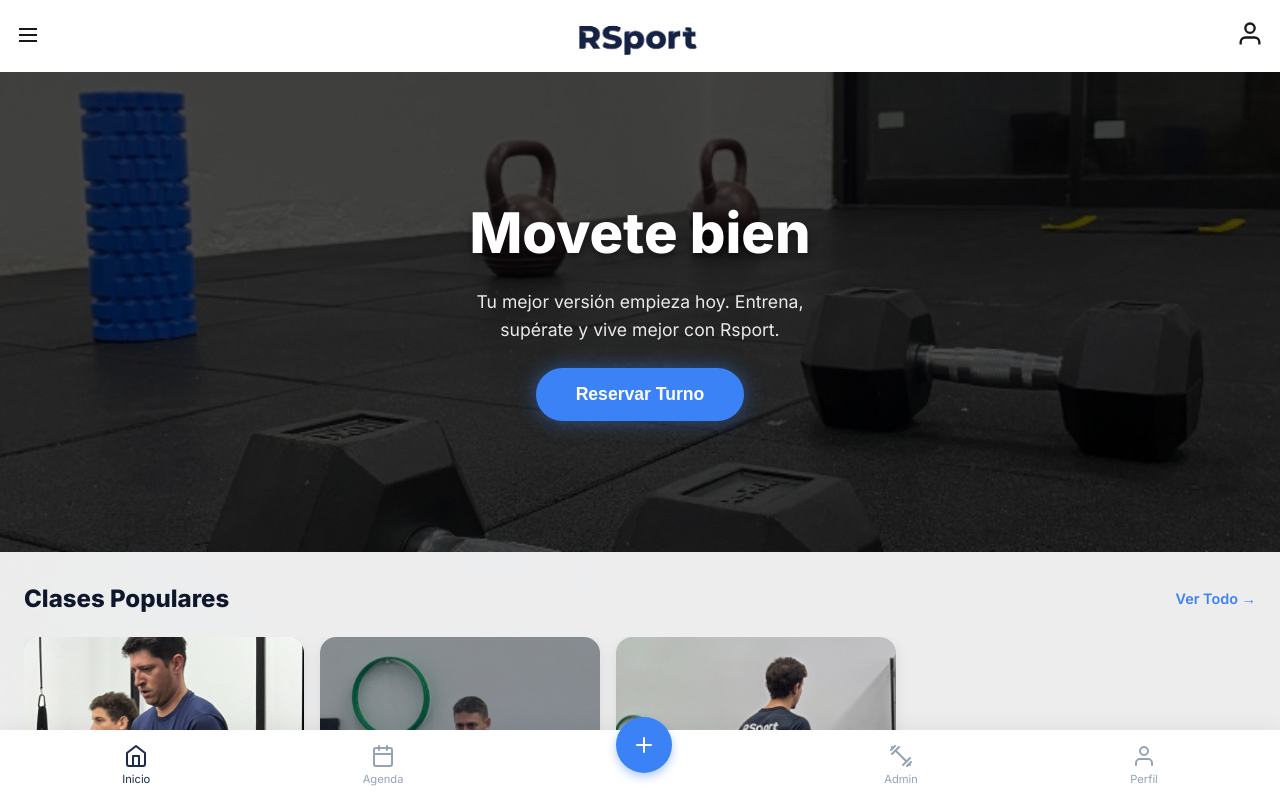
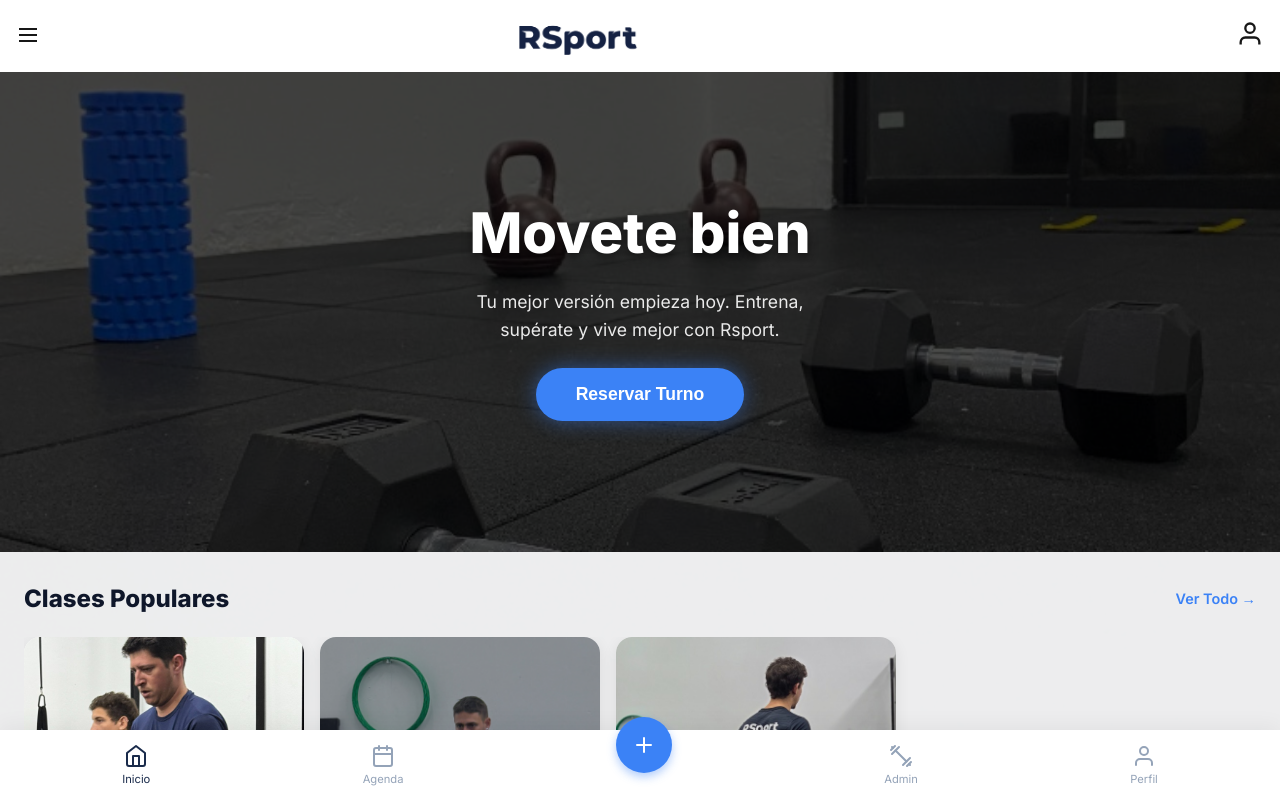
Before and after one commit to Rsport/Rsport-2026, a Next.js app: page / in a window 1280 px wide. Shown: the top 800 px of the page. Built offline with nearby package versions, Linux system fonts and the light colour scheme.

Commit message:
Add files via upload

```diff
--- a/components/ui/Header.tsx
+++ b/components/ui/Header.tsx
@@ -40,7 +40,15 @@ export const Header = () => {
                                 alt="Rsport Logo"
                                 width="120"
                                 height="40"
-                                className={styles.logoImage}
+                                className={`${styles.logoImage} ${styles.logoLight}`}
+                                style={{ objectFit: 'contain' }}
+                            />
+                            <img
+                                src="/assets/logo_white.png"
+                                alt="Rsport Logo"
+                                width="120"
+                                height="40"
+                                className={`${styles.logoImage} ${styles.logoDark}`}
                                 style={{ objectFit: 'contain' }}
                             />
                         </div>
```
